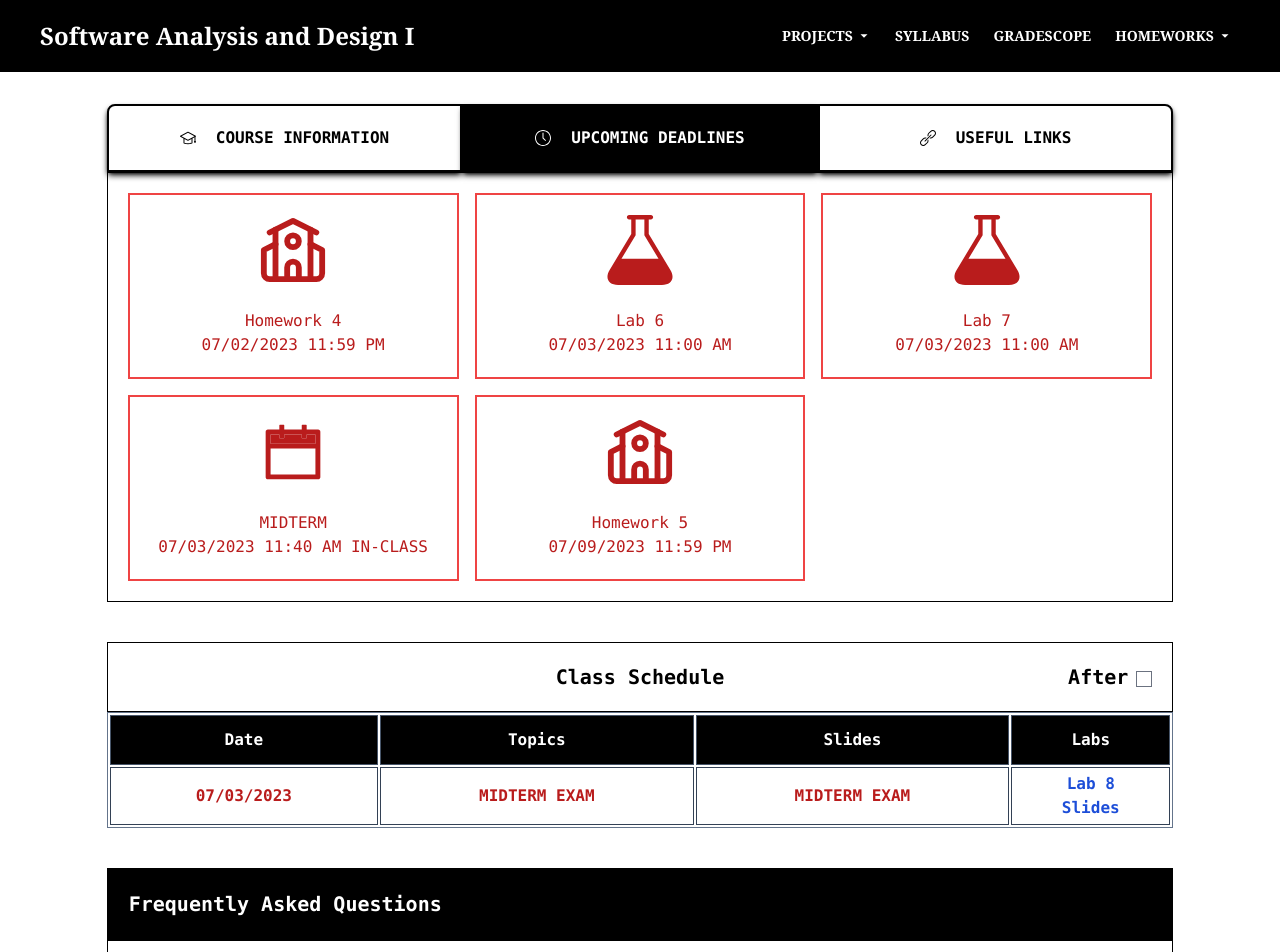
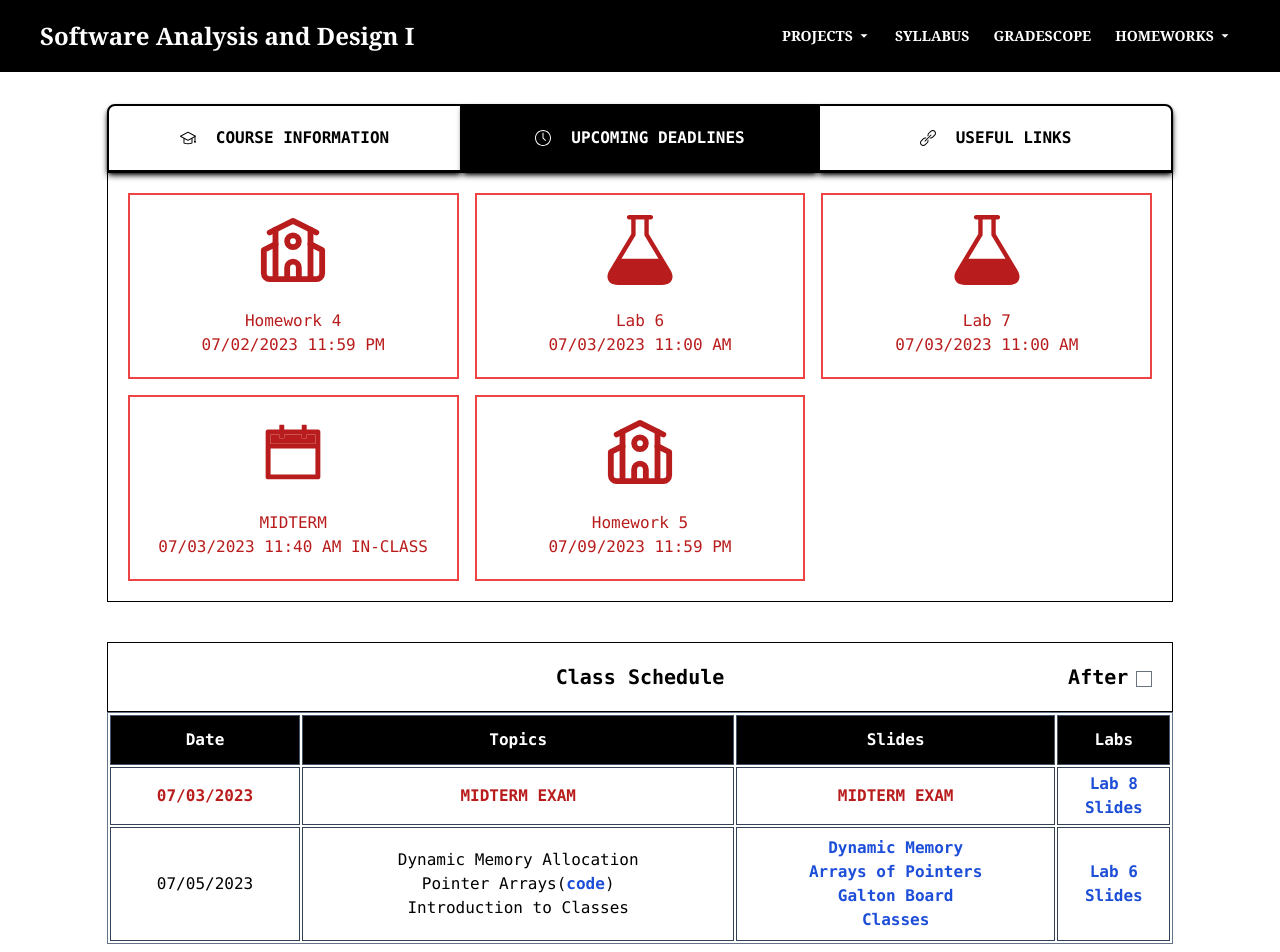
Before and after one commit to Proto007/Hunter_CS135_Summer23, a React (Vite) app in the folder course-app/: page /#/ in a window 1280 px wide. Shown: the top 952 px of the page. Built offline with nearby package versions, Linux system fonts and the light colour scheme.

Commit message:
update schedule

```diff
--- a/course-app/src/components/Schedule.jsx
+++ b/course-app/src/components/Schedule.jsx
@@ -187,6 +187,24 @@ export default function Schedule(midterm){
                         <a target="_blank" href="/Hunter_CS135_Summer23/recitation_slides/Lab_8.pdf">Slides</a><br/>
                     </td>
                 </tr>
+                <tr>
+                    <td className="border border-slate-700 p-2 text-center">07/05/2023</td>
+                    <td className="border border-slate-700 p-2 text-center">
+                        Dynamic Memory Allocation<br/>
+                        Pointer Arrays(<a className="text-blue-700 font-bold" target="_blank" href="https://is.gd/00MNC7">code</a>)<br/>
+                        Introduction to Classes
+                    </td>
+                    <td className="border border-slate-700 p-2 text-center text-blue-700 font-bold">
+                        <a target="_blank" href="https://maryash.github.io/135/slides/7.4%20Dynamic%20Memory%20Allocation.pdf">Dynamic Memory</a><br/>
+                        <a target="_blank" href="https://maryash.github.io/135/slides/7.5-6%20Arrays%20of%20Pointers%20_%20PS%20Draw%20a%20Picture.pdf">Arrays of Pointers</a><br/>
+                        <a target="_blank" href="https://www.youtube.com/watch?v=3m4bxse2JEQ">Galton Board</a><br/>
+                        <a target="_blank" href="https://maryash.github.io/135/slides/7.7-8%20Classes%20of%20Objects%20_%20Pointers%20and%20Objects.pdf">Classes</a><br/>
+                    </td>
+                    <td className="border border-slate-700 p-1 text-center text-blue-700 font-bold">
+                        <a target="_blank" href="https://maryash.github.io/135/labs/lab_06.html">Lab 6</a><br/>
+                        <a target="_blank" href="/Hunter_CS135_Summer23/recitation_slides/Lab_6.pdf">Slides</a><br/>
+                    </td>
+                </tr>
             </tbody>}
         </table></div>
     )
```
